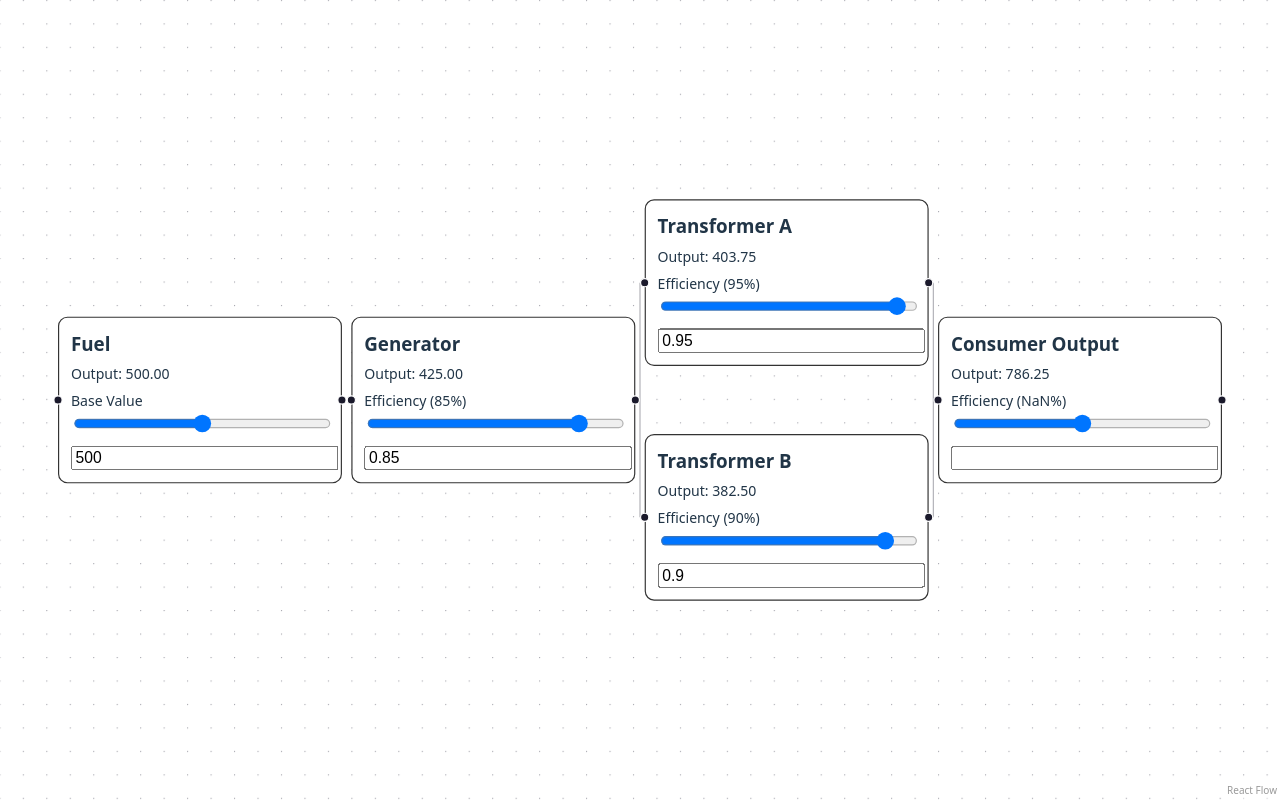
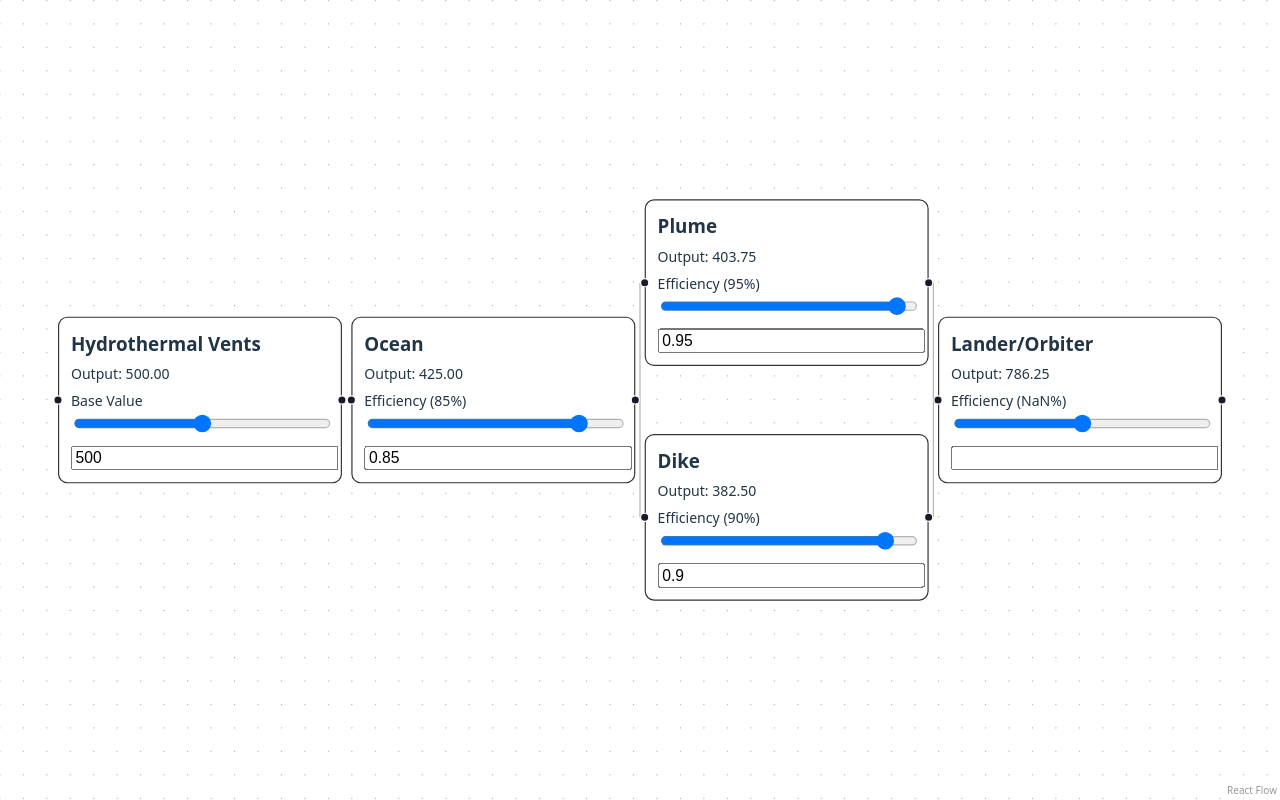
Before and after one commit to seanhwhsu/JellyFish_trial, a React (Vite) app: page / in a window 1280 px wide. Built offline with nearby package versions, Linux system fonts and the light colour scheme.

Commit message:
Update project

```diff
--- a/src/App.jsx
+++ b/src/App.jsx
@@ -147,17 +147,17 @@ function EnergyNode({ id, data }) {
 
 /* ---------------- INITIAL GRAPH ---------------- */
 const initialNodes = [
-  { id: 'fuel', type: 'energy', position: { x: 0, y: 100 }, data: { label: 'Fuel', isSource: true, baseValue: 500 } },
-  { id: 'gen', type: 'energy', position: { x: 250, y: 100 }, data: { label: 'Generator', efficiency: 0.85 } },
-  { id: 't1', type: 'energy', position: { x: 500, y: 0 }, data: { label: 'Transformer A', efficiency: 0.95 } },
-  { id: 't2', type: 'energy', position: { x: 500, y: 200 }, data: { label: 'Transformer B', efficiency: 0.9 } },
-  { id: 'out', type: 'energy', position: { x: 750, y: 100 }, data: { label: 'Consumer Output' } },
+  { id: 'source', type: 'energy', position: { x: 0, y: 100 }, data: { label: 'Hydrothermal Vents', isSource: true, baseValue: 500 } },
+  { id: 'ocean', type: 'energy', position: { x: 250, y: 100 }, data: { label: 'Ocean', efficiency: 0.85 } },
+  { id: 't1', type: 'energy', position: { x: 500, y: 0 }, data: { label: 'Plume', efficiency: 0.95 } },
+  { id: 't2', type: 'energy', position: { x: 500, y: 200 }, data: { label: 'Dike', efficiency: 0.9 } },
+  { id: 'out', type: 'energy', position: { x: 750, y: 100 }, data: { label: 'Lander/Orbiter' } },
 ];
 
 const initialEdges = [
-  { id: 'e1', source: 'fuel', target: 'gen' },
-  { id: 'e2', source: 'gen', target: 't1' },
-  { id: 'e3', source: 'gen', target: 't2' },
+  { id: 'e1', source: 'source', target: 'ocean' },
+  { id: 'e2', source: 'ocean', target: 't1' },
+  { id: 'e3', source: 'ocean', target: 't2' },
   { id: 'e4', source: 't1', target: 'out' },
   { id: 'e5', source: 't2', target: 'out' },
 ];
```
